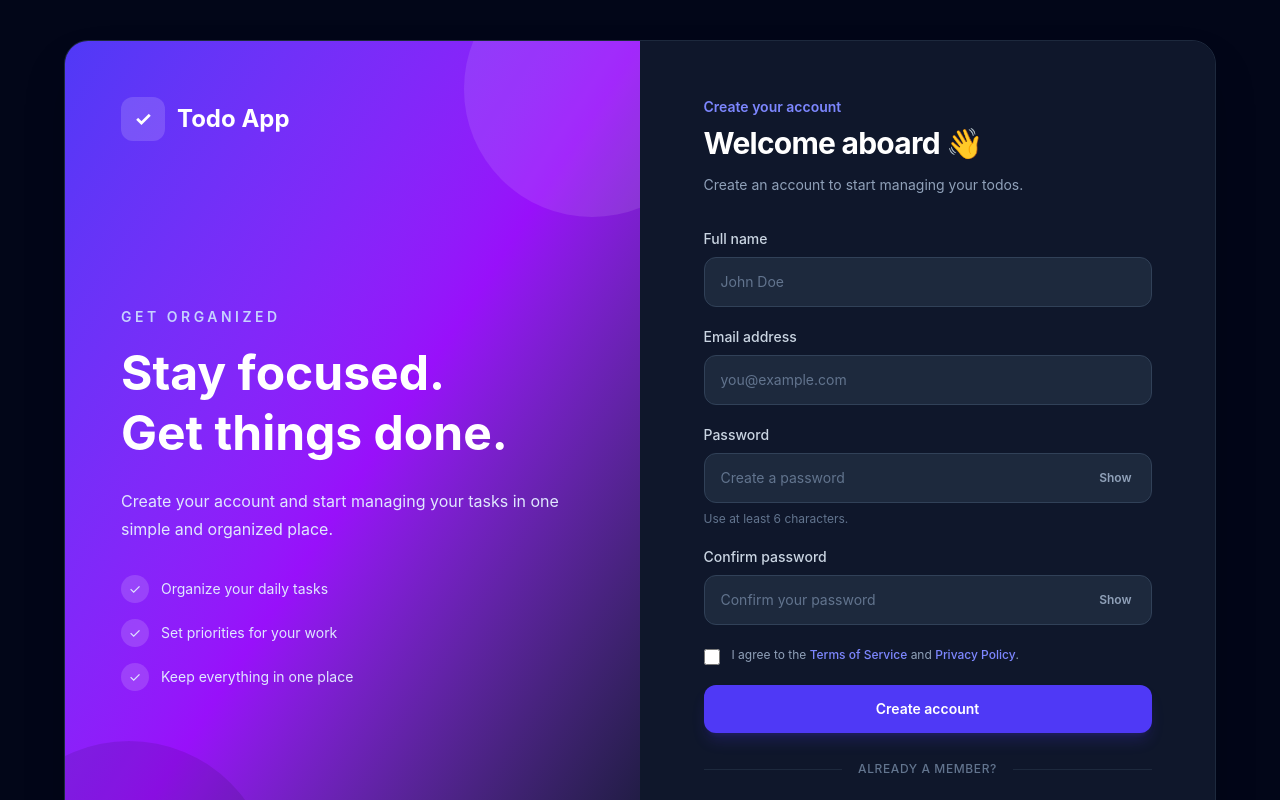
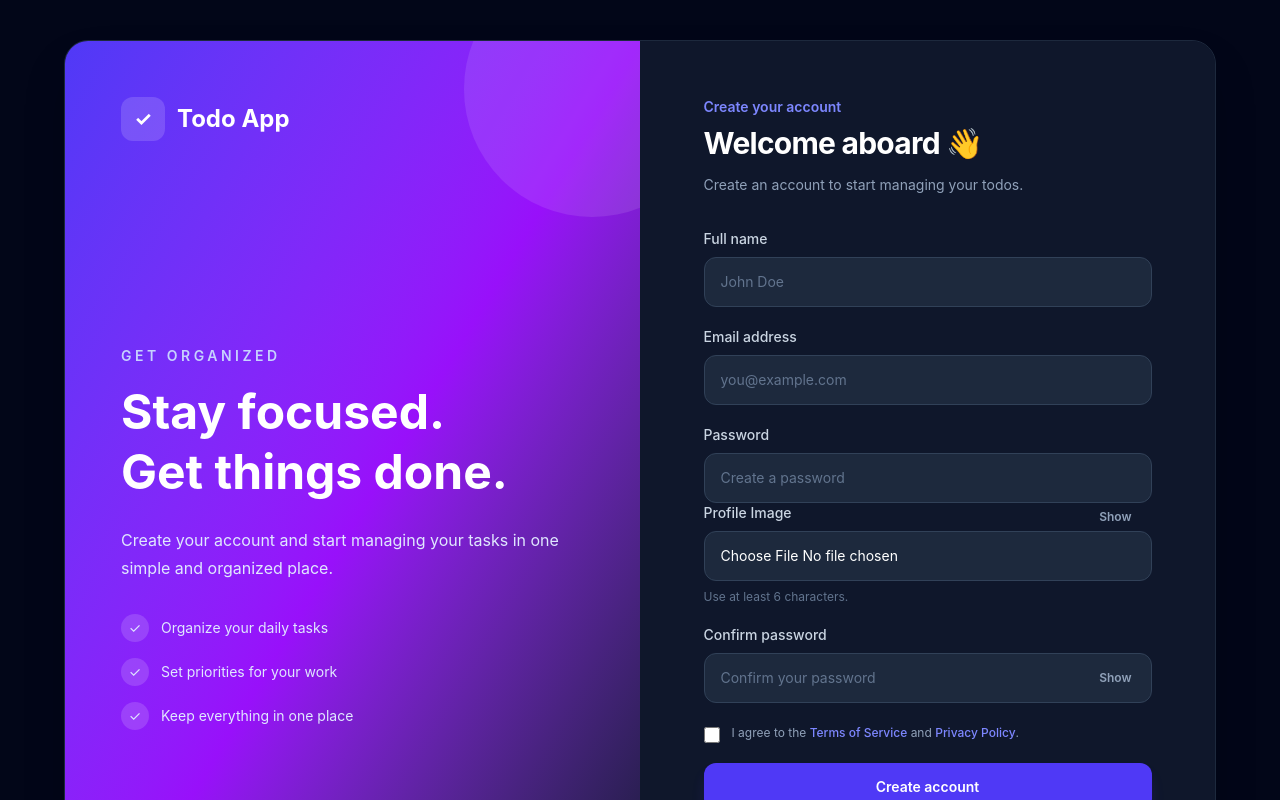
Before and after one commit to YujalBasnet/TODO, a React app in the folder frontend/: page /register in a window 1280 px wide. Shown: the top 800 px of the page. Built offline with nearby package versions, Linux system fonts and the light colour scheme; the HTML template or start-up script is replaced by a standard one.

Commit message:
feat: add image upload input to registration form

```diff
--- a/frontend/src/components/form/Register.jsx
+++ b/frontend/src/components/form/Register.jsx
@@ -11,12 +11,14 @@ const Register = () => {
     email: "",
     password: "",
     confirmPassword: "",
+    image: null, // New state for the image file
   });
 
   const [showPassword, setShowPassword] = useState(false);
   const [showConfirmPassword, setShowConfirmPassword] = useState(false);
   const [error, setError] = useState("");
   const [loading, setLoading] = useState(false);
+  const [image, setImage] = useState(null);
 
   const handleChange = (e) => {
     const { name, value } = e.target;
@@ -258,6 +260,19 @@ const Register = () => {
                     className="w-full rounded-xl border border-slate-700 bg-slate-800 px-4 py-3.5 pr-20 text-sm text-white outline-none transition placeholder:text-slate-500 hover:border-slate-600 focus:border-indigo-500 focus:ring-4 focus:ring-indigo-500/10"
                   />
 
+                  <div>
+                    <label className ="block text-sm font-medium text-slate-300 mb-2">
+                      Profile Image
+                      </label>
+
+                      <input
+                        type="file"
+                        accept="image/jpeg, image/jpg, image/png, image/gif"
+                        onChange={(e) => setFormData({...formData, image: e.target.files[0]})}
+                        className="w-full rounded-xl border border-slate-700 bg-slate-800 px-4 py-3.5 text-sm text-white outline-none transition placeholder:text-slate-500 hover:border-slate-600 focus:border-indigo-500 focus:ring-4 focus:ring-indigo-500/10"
+                      />
+                  </div>
+
                   <button
                     type="button"
                     onClick={() =>
```
